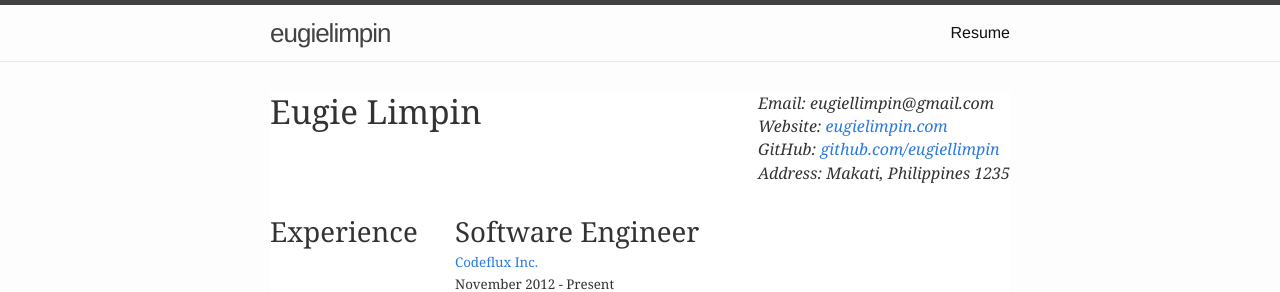
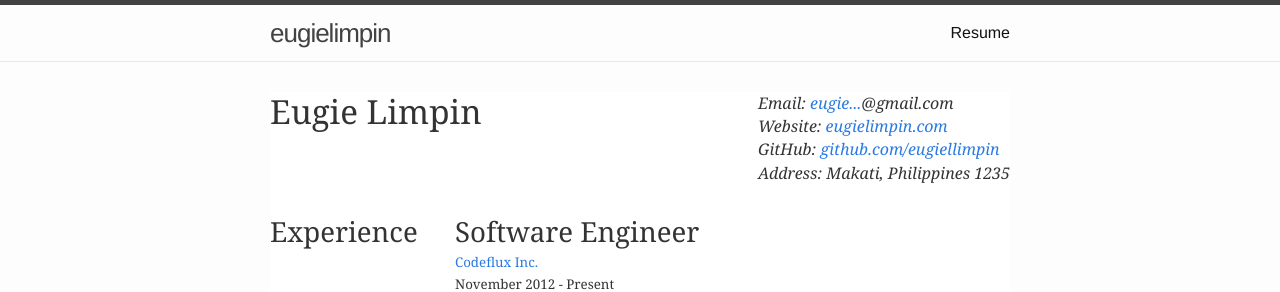
Before and after one commit to eugiellimpin/eugiellimpin.github.io, a Jekyll site: the page built from resume.html, in a window 1280 px wide. Shown: the top 292 px of the page. Built offline with Jekyll 4.4.1, drawn with Linux system fonts in a browser that asks for light colours.

Commit message:
Hide email address from bots
Signed-off-by: Eugie Limpin <eugiellimpin@gmail.com>

```diff
--- a/resume.html
+++ b/resume.html
@@ -9,7 +9,7 @@
     <h1>Eugie Limpin</h1>
 
     <address>
-      <div>Email: eugiellimpin@gmail.com</div>
+      <div>Email: <a href="http://www.google.com/recaptcha/mailhide/d?k=01z8d4a5fDA_7cgOouAIPsWg==&amp;c=ffG7-U0d7RigNsGCyJg23rFYLypBy4RHTNOcikcrR0E=" onclick="window.open('http://www.google.com/recaptcha/mailhide/d?k\07501z8d4a5fDA_7cgOouAIPsWg\75\75\46c\75ffG7-U0d7RigNsGCyJg23rFYLypBy4RHTNOcikcrR0E\075', '', 'toolbar=0,scrollbars=0,location=0,statusbar=0,menubar=0,resizable=0,width=500,height=300'); return false;" title="Reveal this e-mail address">eugie...</a>@gmail.com</div>
       <div>Website: <a href="//eugielimpin.com">eugielimpin.com</a></div>
       <div>GitHub: <a href="//github.com/eugiellimpin" target="_blank">github.com/eugiellimpin</a></div>
       <div>Address: Makati, Philippines 1235</div>
```
